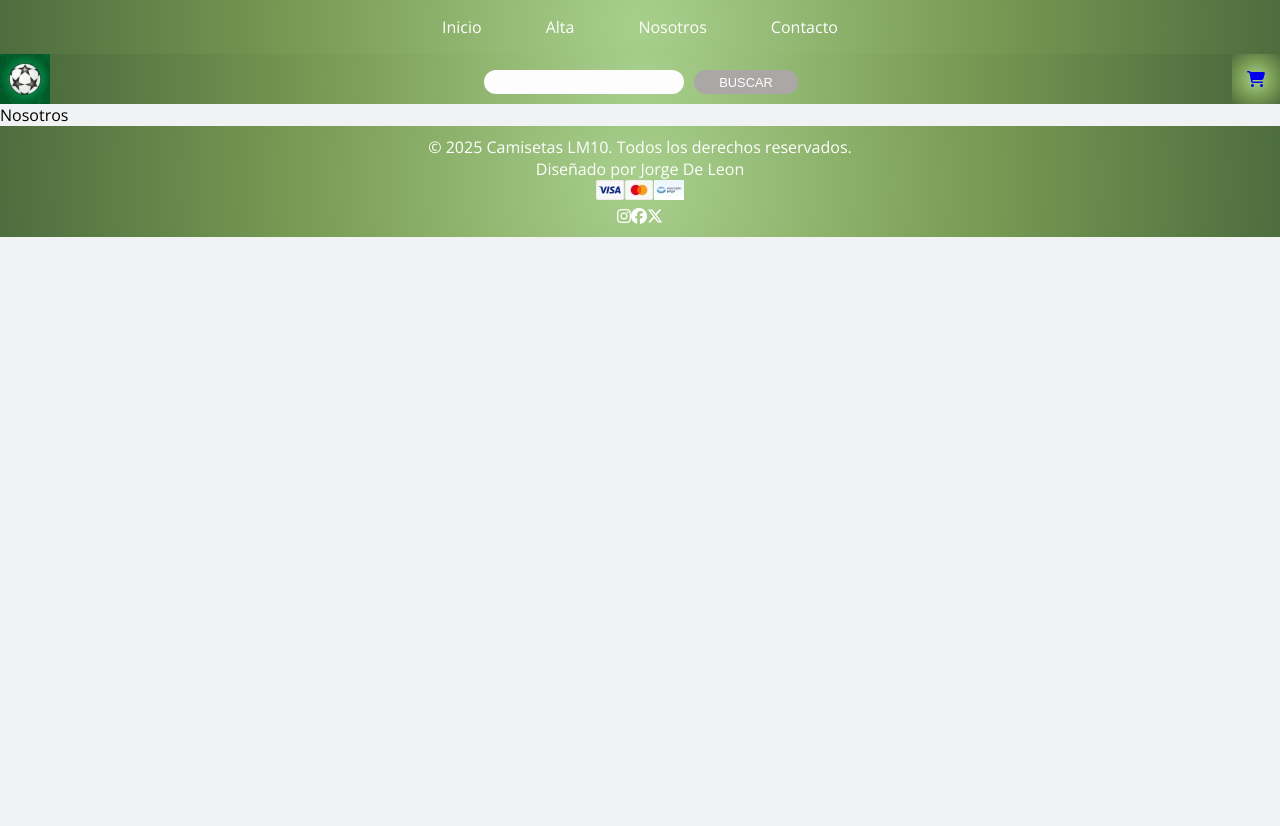
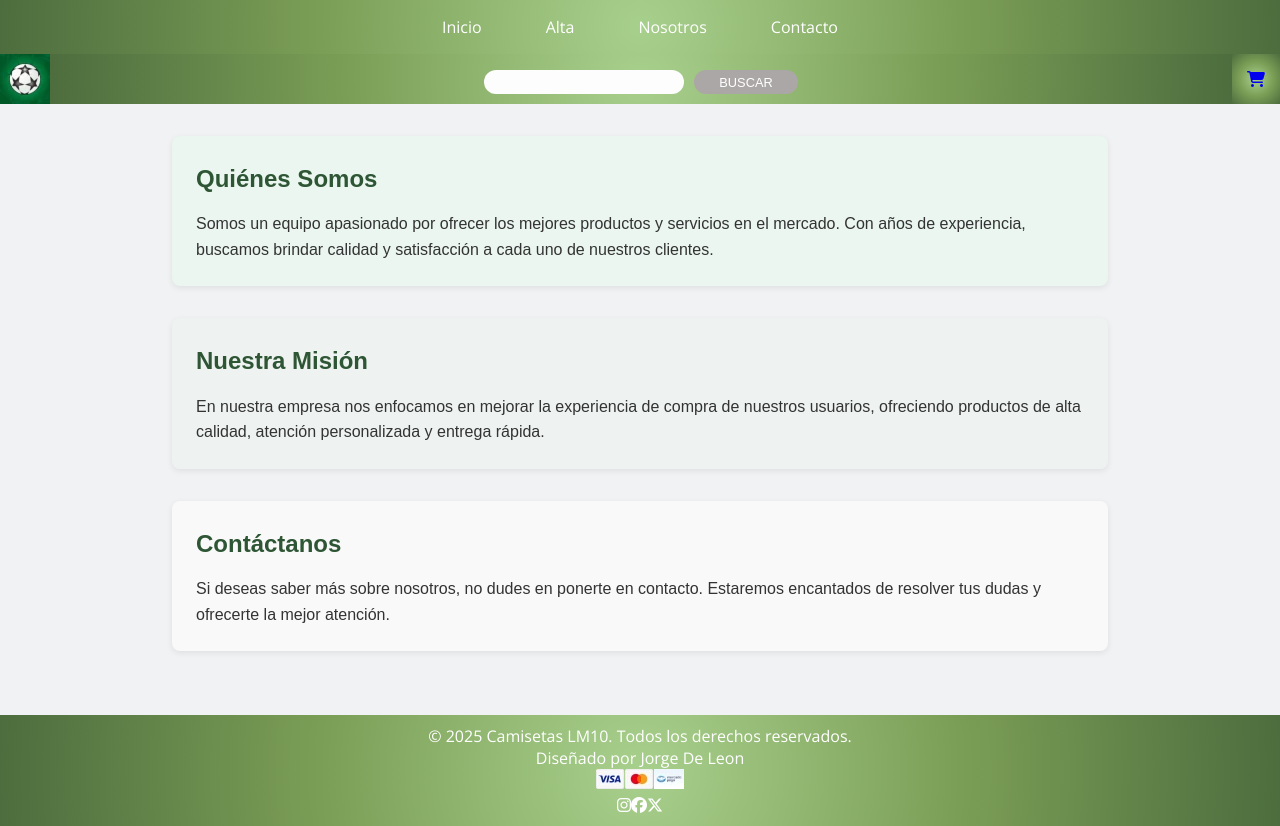
Before and after one commit to jorgedeleon18/integrador-etapa-2, a React (Vite) app: page /nosotros in a window 1280 px wide. Before the commit the page ends 800 px from the top, so only its background shows below. Built offline with nearby package versions, Linux system fonts and the light colour scheme; no server answers.

Commit message:
Se creo nosotros y se le dio estilo

```diff
--- a/package.json
+++ b/package.json
@@ -8,12 +8,13 @@
     "build": "vite build",
     "lint": "eslint .",
     "preview": "vite preview",
-    "server":"json-server --watch data/db.json --port 8080"
+    "server": "json-server --watch data/db.json --port 8080"
   },
   "dependencies": {
     "react": "^19.0.0",
     "react-dom": "^19.0.0",
-    "react-router": "^7.5.0"
+    "react-router": "^7.5.0",
+    "react-router-dom": "^7.5.0"
   },
   "devDependencies": {
     "@eslint/js": "^9.21.0",
--- a/src/App.jsx
+++ b/src/App.jsx
@@ -2,6 +2,7 @@ import { BrowserRouter } from "react-router"
 import Rutas from "./routes/Rutas"
 import Footer from "./components/footer"
 import Cabecera from "./components/Cabecera"
+
 
 
 
--- a/src/components/NavItem.jsx
+++ b/src/components/NavItem.jsx
@@ -1,13 +1,14 @@
-import React from 'react'
-import { NavLink } from 'react-router'
+import React from 'react';
+import { NavLink } from 'react-router-dom';
 
 const NavItem = ({ item }) => {
   return (
-  <li className="nav-bar__nav-item">
-    <NavLink to={item.ruta} className="nav-bar__nav-link">{item.nombre}</NavLink>
-  </li>
+    <li className="nav-bar__nav-item">
+      <NavLink to={item.ruta} className="nav-bar__nav-link">
+        {item.nombre}
+      </NavLink>
+    </li>
+  );
+};
 
-  )
-}
-
-export default NavItem
+export default NavItem;
--- a/src/pages/Nosotros.jsx
+++ b/src/pages/Nosotros.jsx
@@ -1,10 +1,33 @@
-import useTitulo from "../hooks/useTitulo"
+import useTitulo from "../hooks/useTitulo";
+import "./Nosotros.scss";
 
 const Nosotros = () => {
-  useTitulo('Nosotros')
+  useTitulo("Nosotros");
+
   return (
-    <div>Nosotros</div>
-  )
-}
+    <main className="about-us">
+      <section className="intro">
+        <h2>Quiénes Somos</h2>
+        <p>
+          Somos un equipo apasionado por ofrecer los mejores productos y servicios en el mercado. Con años de experiencia, buscamos brindar calidad y satisfacción a cada uno de nuestros clientes.
+        </p>
+      </section>
 
-export default Nosotros
+      <section className="our-mission">
+        <h2>Nuestra Misión</h2>
+        <p>
+          En nuestra empresa nos enfocamos en mejorar la experiencia de compra de nuestros usuarios, ofreciendo productos de alta calidad, atención personalizada y entrega rápida.
+        </p>
+      </section>
+
+      <section className="contact-us">
+        <h2>Contáctanos</h2>
+        <p>
+          Si deseas saber más sobre nosotros, no dudes en ponerte en contacto. Estaremos encantados de resolver tus dudas y ofrecerte la mejor atención.
+        </p>
+      </section>
+    </main>
+  );
+};
+
+export default Nosotros;
--- /dev/null
+++ b/src/pages/Nosotros.scss
@@ -0,0 +1,37 @@
+.about-us {
+    padding: 2rem;
+    max-width: 1000px;
+    margin: 0 auto;
+    font-family: 'Arial', sans-serif;
+    color: #333;
+    line-height: 1.6;
+
+    section {
+      margin-bottom: 2rem;
+      padding: 1.5rem;
+      background-color: #fdfdfd;
+      border-radius: 8px;
+      box-shadow: 0 2px 6px rgba(0, 0, 0, 0.08);
+
+      h2 {
+        margin-bottom: 0.8rem;
+        color: #2e5635;
+      }
+
+      p {
+        margin: 0;
+      }
+    }
+
+    .intro {
+      background-color: #eaf6ef;
+    }
+
+    .our-mission {
+      background-color: #eef3f1;
+    }
+
+    .contact-us {
+      background-color: #f9f9f9;
+    }
+  }
```
Also changed, not shown: src/constants/MenuItems.js (+6 -6 lines), 1 other file (tests, documents, lock files or other folders).
